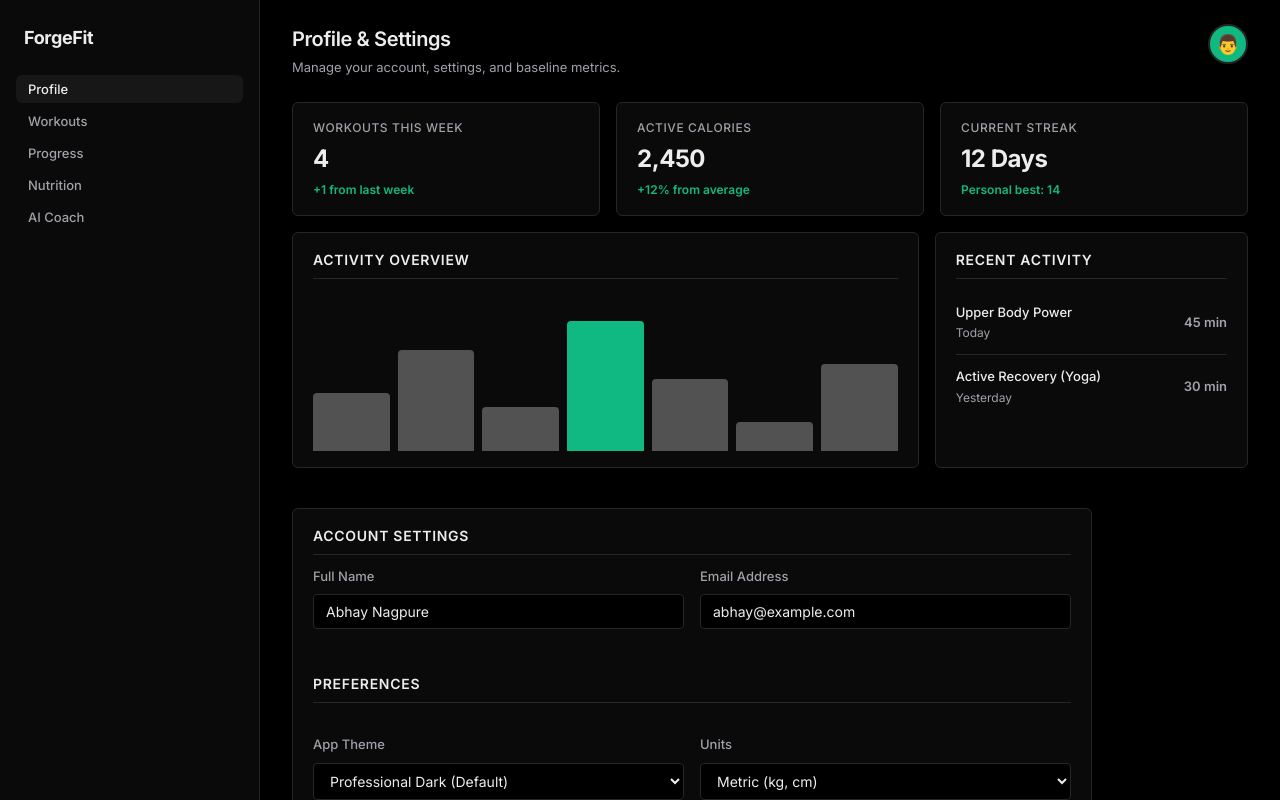
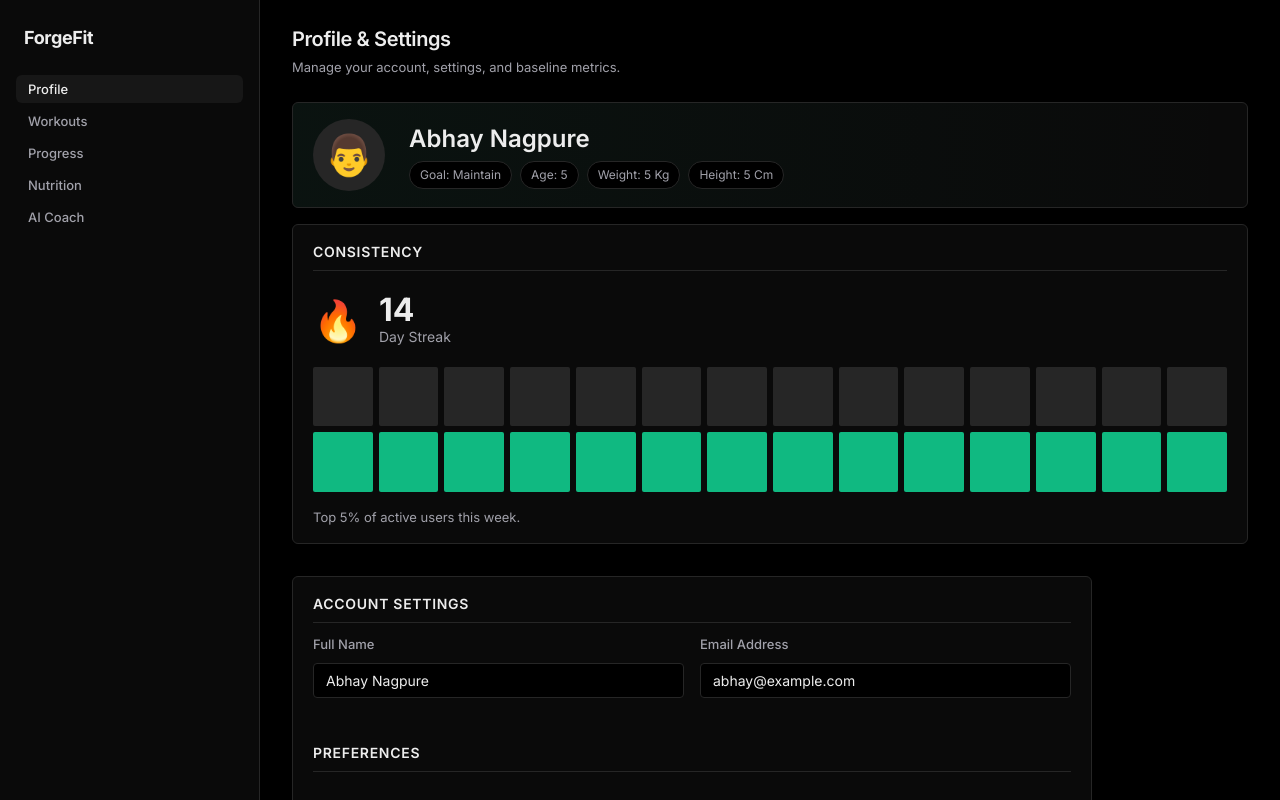
Before and after one commit to AbhayNagpure/ForgeFit-AI, a React (Vite) app in the folder frontend/: page / in a window 1280 px wide. Both pictures are taken after typing "5", "5", "5" into the empty fields and a click on the button "Complete Profile & Enter". Shown: the top 800 px of the page. Built offline with nearby package versions, Linux system fonts and the light colour scheme.

Commit message:
make ui of profile and nutrition page

```diff
--- a/frontend/src/components/layout/Header.tsx
+++ b/frontend/src/components/layout/Header.tsx
@@ -1,6 +1,4 @@
 
-import { useState } from 'react';
-import { useAppContext } from '../../context/AppContext';
 
 type HeaderProps = {
   activeTab: string;
@@ -8,9 +6,6 @@ type HeaderProps = {
 };
 
 export function Header({ activeTab, setActiveTab }: HeaderProps) {
-  const { userProfile } = useAppContext();
-  const [isProfileOpen, setIsProfileOpen] = useState(false);
-
   return (
     <header className="page-header" style={{ display: 'flex', justifyContent: 'space-between', alignItems: 'flex-start' }}>
       <div>
@@ -30,61 +25,6 @@ export function Header({ activeTab, setActiveTab }: HeaderProps) {
         </p>
       </div>
 
-      {userProfile && (
-        <div style={{ position: 'relative' }}>
-          <button
-            className="avatar-circle"
-            onClick={() => setIsProfileOpen(!isProfileOpen)}
-            style={{
-              width: '40px',
-              height: '40px',
-              borderRadius: '50%',
-              backgroundColor: 'var(--accent)',
-              color: '#000',
-              fontWeight: 600,
-              display: 'flex',
-              alignItems: 'center',
-              justifyContent: 'center',
-              fontSize: '1.2rem',
-              border: '2px solid var(--border-color)',
-            }}
-          >
-            {userProfile.gender === 'male' ? '👨' : userProfile.gender === 'female' ? '👩' : '👤'}
-          </button>
-
-          {isProfileOpen && (
-            <div className="card" style={{
-              position: 'absolute',
-              top: '50px',
-              right: 0,
-              width: '240px',
-              zIndex: 10,
-              padding: '16px',
-              boxShadow: '0 4px 20px rgba(0,0,0,0.5)'
-            }}>
-              <h3 style={{ fontSize: '0.875rem', marginBottom: '12px', borderBottom: '1px solid var(--border-color)', paddingBottom: '8px' }}>Your Profile</h3>
-              <div style={{ display: 'flex', flexDirection: 'column', gap: '8px', fontSize: '0.8125rem' }}>
-                <div style={{ display: 'flex', justifyContent: 'space-between' }}>
-                  <span className="stat-label" style={{ margin: 0 }}>Goal</span>
-                  <strong style={{ textTransform: 'capitalize' }}>{userProfile.goal}</strong>
-                </div>
-                <div style={{ display: 'flex', justifyContent: 'space-between' }}>
-                  <span className="stat-label" style={{ margin: 0 }}>Age</span>
-                  <strong>{userProfile.age}</strong>
-                </div>
-                <div style={{ display: 'flex', justifyContent: 'space-between' }}>
-                  <span className="stat-label" style={{ margin: 0 }}>Weight</span>
-                  <strong>{userProfile.weight} kg</strong>
-                </div>
-                <div style={{ display: 'flex', justifyContent: 'space-between' }}>
-                  <span className="stat-label" style={{ margin: 0 }}>Height</span>
-                  <strong>{userProfile.height} cm</strong>
-                </div>
-              </div>
-            </div>
-          )}
-        </div>
-      )}
     </header>
   );
 }
--- /dev/null
+++ b/frontend/src/components/ui/Progress.tsx
@@ -0,0 +1,49 @@
+// A simple reusable circular tracer component using SVG
+export function CircularTracer({ value, max, label, color }: { value: number, max: number, label: string, color: string }) {
+  const radius = 45;
+  const circumference = 2 * Math.PI * radius;
+  const progress = Math.min(value / max, 1);
+  const dashoffset = circumference - progress * circumference;
+
+  return (
+    <div className="circular-tracer-container">
+      <svg width="120" height="120" viewBox="0 0 120 120">
+        <circle
+          cx="60" cy="60" r={radius}
+          fill="transparent"
+          stroke="var(--border-color)"
+          strokeWidth="8"
+        />
+        <circle
+          cx="60" cy="60" r={radius}
+          fill="transparent"
+          stroke={color}
+          strokeWidth="8"
+          strokeDasharray={circumference}
+          strokeDashoffset={dashoffset}
+          strokeLinecap="round"
+          style={{ transition: 'stroke-dashoffset 1s ease-out', transform: 'rotate(-90deg)', transformOrigin: '50% 50%' }}
+        />
+      </svg>
+      <div className="tracer-content">
+        <div className="tracer-value">{value}</div>
+        <div className="tracer-label">{label}</div>
+      </div>
+    </div>
+  );
+}
+
+export function ProgressBar({ label, current, target, unit, color }: { label: string, current: number, target: number, unit: string, color: string }) {
+  const percent = Math.min((current / target) * 100, 100);
+  return (
+    <div style={{ display: 'flex', flexDirection: 'column', gap: '4px' }}>
+      <div style={{ display: 'flex', justifyContent: 'space-between', fontSize: '0.8125rem' }}>
+        <span style={{ fontWeight: 500 }}>{label}</span>
+        <span style={{ color: 'var(--text-secondary)' }}>{current} / {target} {unit}</span>
+      </div>
+      <div className="macro-progress-bar">
+        <div className="macro-fill" style={{ width: `${percent}%`, backgroundColor: color }}></div>
+      </div>
+    </div>
+  );
+}
--- a/frontend/src/features/profile/Profile.tsx
+++ b/frontend/src/features/profile/Profile.tsx
@@ -1,65 +1,57 @@
 import { useAppContext } from '../../context/AppContext';
 import { Settings } from '../settings/Settings';
 
-const MOCK_STATS = [
-  { label: 'Workouts this week', value: '4', change: '+1 from last week' },
-  { label: 'Active Calories', value: '2,450', change: '+12% from average' },
-  { label: 'Current Streak', value: '12 Days', change: 'Personal best: 14' },
-];
-
 export function Profile() {
-  const { workouts } = useAppContext();
+  const { userProfile } = useAppContext();
+  const mockStreak = 14;
 
   return (
     <div className="dashboard-layout">
-      {/* Quick Stats Grid */}
-      <div className="stats-grid">
-        {MOCK_STATS.map((stat, i) => (
-          <div key={i} className="card stat-card">
-            <div className="stat-label">{stat.label}</div>
-            <div className="stat-value">{stat.value}</div>
-            <div className="stat-change">{stat.change}</div>
+      {/* Top Banner: User Info */}
+      <div className="card profile-banner">
+        <div className="profile-banner-content">
+          <div className="profile-avatar-large">
+            {userProfile?.gender === 'female' ? '👩' : '👨'}
           </div>
-        ))}
-      </div>
-
-      <div className="dashboard-columns">
-        {/* Main Chart Area Placeholder */}
-        <div className="card chart-section">
-          <h2 className="section-title">Activity Overview</h2>
-          <div className="chart-placeholder">
-            <div className="bar" style={{ height: '40%' }}></div>
-            <div className="bar" style={{ height: '70%' }}></div>
-            <div className="bar" style={{ height: '30%' }}></div>
-            <div className="bar" style={{ height: '90%', backgroundColor: 'var(--accent)' }}></div>
-            <div className="bar" style={{ height: '50%' }}></div>
-            <div className="bar" style={{ height: '20%' }}></div>
-            <div className="bar" style={{ height: '60%' }}></div>
-          </div>
-        </div>
-
-        {/* Recent Workouts List */}
-        <div className="card recent-section">
-          <h2 className="section-title">Recent Activity</h2>
-          <div className="workout-list">
-            {workouts.length === 0 && (
-              <p style={{ color: 'var(--text-secondary)', fontSize: '0.8125rem' }}>No workouts logged yet.</p>
-            )}
-            {workouts.map((workout) => (
-              <div key={workout.id} className="workout-item">
-                <div className="workout-info">
-                  <div className="workout-name">{workout.name}</div>
-                  <div className="workout-date">{workout.date}</div>
-                </div>
-                <div className="workout-duration">{workout.duration} min</div>
-              </div>
-            ))}
+          <div className="profile-details">
+            <h2 style={{ fontSize: '1.5rem', margin: '0 0 4px', fontWeight: 600 }}>Abhay Nagpure</h2>
+            <div className="profile-badges">
+              <span className="badge">Goal: {userProfile?.goal || 'Maintain'}</span>
+              <span className="badge">Age: {userProfile?.age || '--'}</span>
+              <span className="badge">Weight: {userProfile?.weight || '--'} kg</span>
+              <span className="badge">Height: {userProfile?.height || '--'} cm</span>
+            </div>
           </div>
         </div>
       </div>
 
+      <div className="dashboard-columns" style={{ gridTemplateColumns: '1fr' }}>
+        {/* Consistency Streak */}
+        <div className="card" style={{ display: 'flex', flexDirection: 'column' }}>
+          <h2 className="section-title">Consistency</h2>
+          <div style={{ display: 'flex', alignItems: 'center', gap: '16px', margin: '8px 0 16px' }}>
+            <div style={{ fontSize: '2.5rem' }}>🔥</div>
+            <div>
+              <div style={{ fontSize: '2rem', fontWeight: 700, lineHeight: 1 }}>{mockStreak}</div>
+              <div style={{ color: 'var(--text-secondary)', fontSize: '0.875rem' }}>Day Streak</div>
+            </div>
+          </div>
+
+          <div className="activity-grid" style={{ gridTemplateColumns: 'repeat(14, 1fr)' }}>
+            {Array.from({ length: 28 }).map((_, i) => (
+              <div
+                key={i}
+                className={`activity-dot ${i >= 28 - mockStreak ? 'active' : ''}`}
+                title={`Day ${i + 1}`}
+              />
+            ))}
+          </div>
+          <p className="page-subtitle" style={{ marginTop: '16px' }}>Top 5% of active users this week.</p>
+        </div>
+      </div>
+
       {/* Embedded Settings Section */}
-      <div style={{ marginTop: '24px' }}>
+      <div style={{ marginTop: '16px' }}>
         <Settings />
       </div>
     </div>
--- a/frontend/src/index.css
+++ b/frontend/src/index.css
@@ -231,6 +231,96 @@ button {
   font-size: 0.8125rem;
   font-weight: 600;
   color: var(--text-secondary);
+}
+
+/* Profile Specific UI */
+.profile-banner {
+  background-color: var(--bg-surface);
+  border: 1px solid var(--border-color);
+  background-image: linear-gradient(to right, rgba(16, 185, 129, 0.05), transparent);
+}
+
+.profile-banner-content {
+  display: flex;
+  align-items: center;
+  gap: 24px;
+}
+
+.profile-avatar-large {
+  width: 72px;
+  height: 72px;
+  border-radius: 50%;
+  background-color: var(--border-color);
+  display: flex;
+  align-items: center;
+  justifyContent: center;
+  font-size: 2.5rem;
+  display: flex;
+  justify-content: center;
+}
+
+.profile-badges {
+  display: flex;
+  flex-wrap: wrap;
+  gap: 8px;
+}
+
+.badge {
+  background-color: var(--bg-page);
+  border: 1px solid var(--border-color);
+  padding: 4px 10px;
+  border-radius: 100px;
+  font-size: 0.75rem;
+  color: var(--text-secondary);
+  text-transform: capitalize;
+}
+
+/* Circular Tracer */
+.circular-tracer-container {
+  position: relative;
+  width: 120px;
+  height: 120px;
+}
+
+.tracer-content {
+  position: absolute;
+  top: 0;
+  left: 0;
+  width: 100%;
+  height: 100%;
+  display: flex;
+  flex-direction: column;
+  align-items: center;
+  justify-content: center;
+}
+
+.tracer-value {
+  font-size: 1.25rem;
+  font-weight: 700;
+  line-height: 1;
+}
+
+.tracer-label {
+  font-size: 0.75rem;
+  color: var(--text-secondary);
+  margin-top: 4px;
+}
+
+/* Activity Grid */
+.activity-grid {
+  display: grid;
+  grid-template-columns: repeat(7, 1fr);
+  gap: 6px;
+}
+
+.activity-dot {
+  aspect-ratio: 1;
+  background-color: var(--border-color);
+  border-radius: 2px;
+}
+
+.activity-dot.active {
+  background-color: var(--accent);
 }
 
 /* Forms & Inputs */
```
Also changed, not shown: frontend/src/features/nutrition/Nutrition.tsx (+67 -55 lines).
